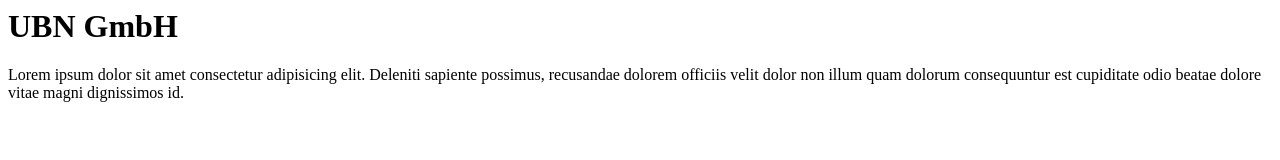
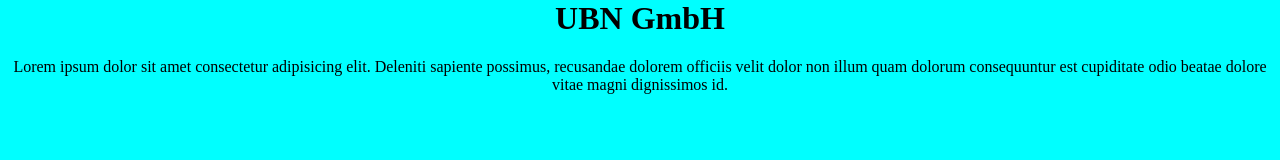
Before and after one commit to rumen-delov/ubn-gmbh, a plain HTML site: page index.html in a window 1280 px wide. Drawn offline with Linux system fonts and the light colour scheme.

Commit message:
Add style.css file.

```diff
--- a/index.html
+++ b/index.html
@@ -2,6 +2,7 @@
 <head>
     <meta charset="UTF-8">
     <meta name="viewport" content="width=device-width, initial-scale=1.0">
+    <link rel="stylesheet" href="style.css">
     <title>UBN GmbH</title>
 </head>
 <body>
--- /dev/null
+++ b/style.css
@@ -0,0 +1,6 @@
+body {
+    margin: 0;
+    background-color: aqua;
+    text-align: center;
+
+}
```
